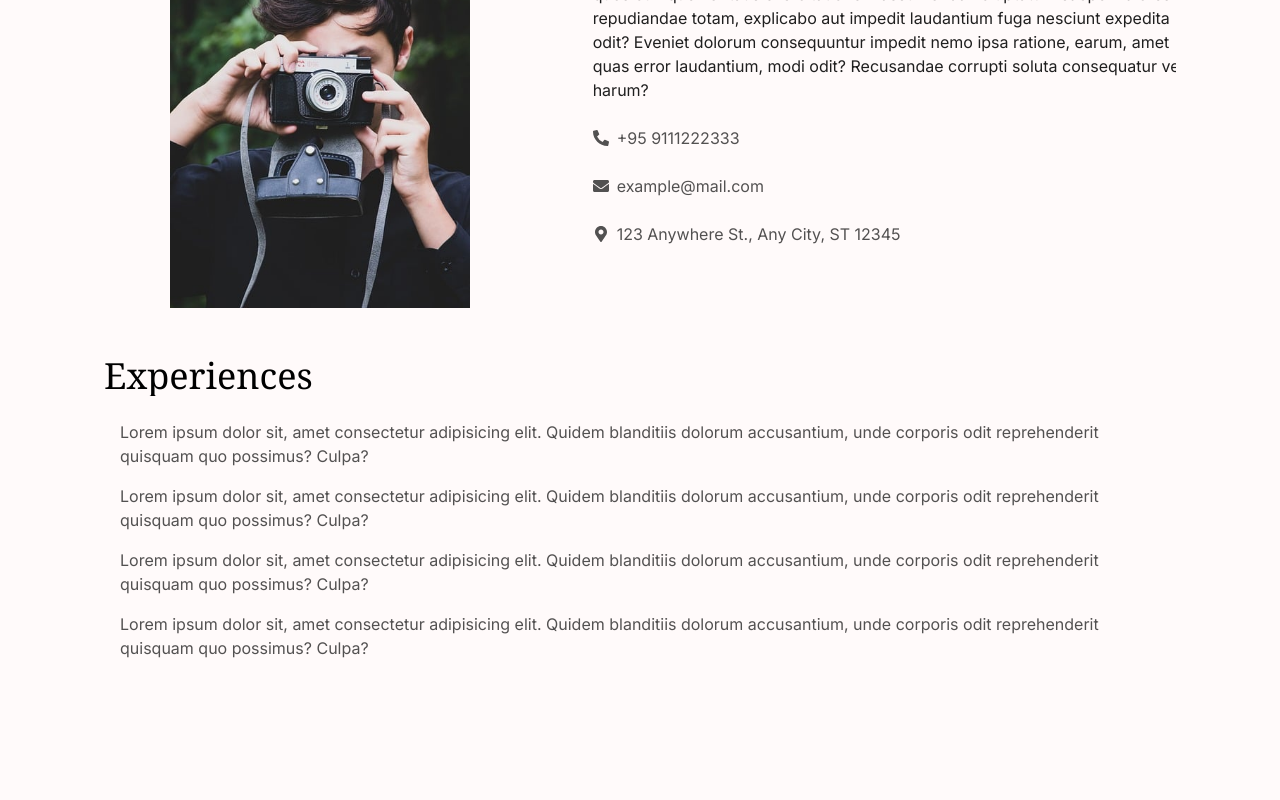
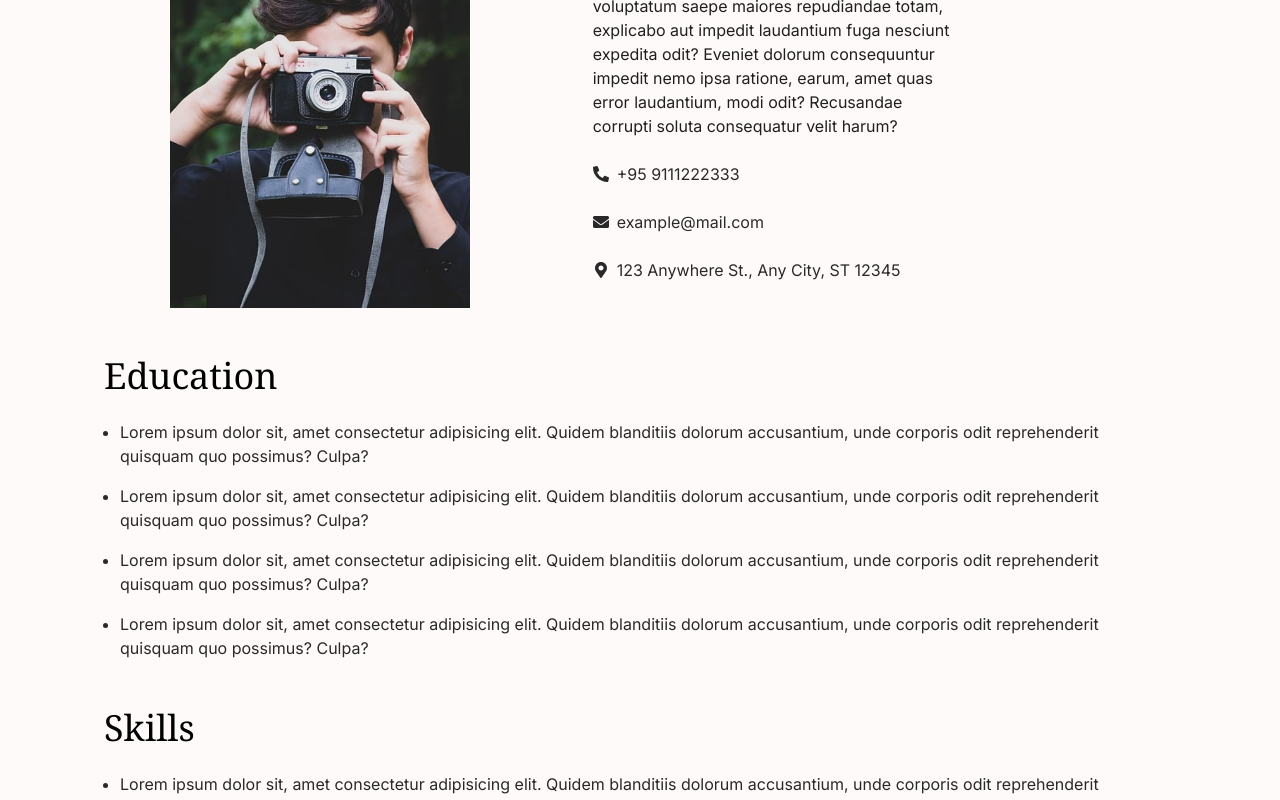
Before and after one commit to phyothantzin/ksh-portfolio, a Next.js app: page /about in a window 1280 px wide. Shown: the part 320-1120 px from the top of the page. Built offline with nearby package versions, Linux system fonts and the light colour scheme.

Commit message:
bio page fix and added infos

```diff
--- a/app/(root)/about/page.tsx
+++ b/app/(root)/about/page.tsx
@@ -6,7 +6,7 @@ const Page = () => {
   return (
     <>
       <Navbar visibleDefault={true} fixed={false} />
-      <section className="sm:py-12 py-10 px-6">
+      <section className="sm:py-12 py-10 px-6 overflow-x-hidden">
         <Bio aboutPage={true} />
       </section>
     </>
--- a/app/components/Bio.tsx
+++ b/app/components/Bio.tsx
@@ -4,6 +4,7 @@ import React, { useRef } from "react";
 import { motion, useInView } from "framer-motion";
 import { imageVariants, textVariants } from "../variants";
 import { FaPhoneAlt, FaEnvelope, FaMapMarkerAlt } from "react-icons/fa";
+import Info from "./Info";
 
 interface Props {
   aboutPage?: boolean;
@@ -39,7 +40,7 @@ const Bio = ({ aboutPage = false }: Props) => {
           initial="initial"
           animate={isInView ? "animate" : "initial"}
           transition={{ duration: 4, type: "easeIn" }}
-          className="col-span-7 justify-self-start lg:px-8 px-0 mt-8 lg:mt-0"
+          className="col-span-7 justify-self-start lg:px-8 px-4 sm:px-2 mt-8 lg:mt-0 lg:max-w-[calc(100% - 32px)] max-w-full"
         >
           <motion.h2
             variants={textVariants}
@@ -55,9 +56,7 @@ const Bio = ({ aboutPage = false }: Props) => {
             initial="initial"
             animate={isInView ? "animate" : "initial"}
             transition={{ duration: 1, delay: 4 }}
-            className={`text-[#000000e0] text-[1rem] mb-6 ${
-              aboutPage && "lg:w-[600px] w-[460px]"
-            }`}
+            className={`text-[#000000e0] text-[1rem] mb-6 lg:w-3/4 xl:w-2/3`}
           >
             Lorem ipsum dolor, sit amet consectetur adipisicing elit. Ad ipsam
             quidem odio quos cumque veritatis exercitationem assumenda
@@ -113,46 +112,11 @@ const Bio = ({ aboutPage = false }: Props) => {
 
       {aboutPage && (
         <>
-          <div className="flex pt-12 pb-6 justify-start">
-            <motion.div>
-              <motion.h2
-                variants={textVariants}
-                initial="initial"
-                animate={isInView ? "animate" : "initial"}
-                transition={{ duration: 1 }}
-                className="font-serif text-4xl mb-6"
-              >
-                Experiences
-              </motion.h2>
-              <motion.ul
-                variants={textVariants}
-                initial="initial"
-                animate={isInView ? "animate" : "initial"}
-                transition={{ duration: 1, delay: 5 }}
-                className="list-disc ml-4"
-              >
-                <li className="text-[#000000e0] text-[1rem] mb-4">
-                  Lorem ipsum dolor sit, amet consectetur adipisicing elit.
-                  Quidem blanditiis dolorum accusantium, unde corporis odit
-                  reprehenderit quisquam quo possimus? Culpa?
-                </li>
-                <li className="text-[#000000e0] text-[1rem] mb-4">
-                  Lorem ipsum dolor sit, amet consectetur adipisicing elit.
-                  Quidem blanditiis dolorum accusantium, unde corporis odit
-                  reprehenderit quisquam quo possimus? Culpa?
-                </li>
-                <li className="text-[#000000e0] text-[1rem] mb-4">
-                  Lorem ipsum dolor sit, amet consectetur adipisicing elit.
-                  Quidem blanditiis dolorum accusantium, unde corporis odit
-                  reprehenderit quisquam quo possimus? Culpa?
-                </li>
-                <li className="text-[#000000e0] text-[1rem] mb-4">
-                  Lorem ipsum dolor sit, amet consectetur adipisicing elit.
-                  Quidem blanditiis dolorum accusantium, unde corporis odit
-                  reprehenderit quisquam quo possimus? Culpa?
-                </li>
-              </motion.ul>
-            </motion.div>
+          <div className="flex flex-col gap-8 pt-12 pb-6 justify-start">
+            <Info title="Education" />
+            <Info title="Skills" />
+            <Info title="Experience" />
+            <Info title="Hobbies" />
           </div>
         </>
       )}
--- /dev/null
+++ b/app/components/Info.tsx
@@ -0,0 +1,55 @@
+import { motion } from "framer-motion";
+import React from "react";
+import { textVariants } from "../variants";
+
+interface Props {
+  title: string;
+}
+
+const Info = ({ title }: Props) => {
+  return (
+    <>
+      <motion.div>
+        <motion.h2
+          variants={textVariants}
+          initial="initial"
+          animate="animate"
+          transition={{ duration: 1 }}
+          className="font-serif text-4xl mb-6"
+        >
+          {title}
+        </motion.h2>
+        <motion.ul
+          variants={textVariants}
+          initial="initial"
+          animate="animate"
+          transition={{ duration: 1, delay: 5 }}
+          className="list-disc ml-4"
+        >
+          <li className="text-[#000000e0] text-[1rem] mb-4">
+            Lorem ipsum dolor sit, amet consectetur adipisicing elit. Quidem
+            blanditiis dolorum accusantium, unde corporis odit reprehenderit
+            quisquam quo possimus? Culpa?
+          </li>
+          <li className="text-[#000000e0] text-[1rem] mb-4">
+            Lorem ipsum dolor sit, amet consectetur adipisicing elit. Quidem
+            blanditiis dolorum accusantium, unde corporis odit reprehenderit
+            quisquam quo possimus? Culpa?
+          </li>
+          <li className="text-[#000000e0] text-[1rem] mb-4">
+            Lorem ipsum dolor sit, amet consectetur adipisicing elit. Quidem
+            blanditiis dolorum accusantium, unde corporis odit reprehenderit
+            quisquam quo possimus? Culpa?
+          </li>
+          <li className="text-[#000000e0] text-[1rem] mb-4">
+            Lorem ipsum dolor sit, amet consectetur adipisicing elit. Quidem
+            blanditiis dolorum accusantium, unde corporis odit reprehenderit
+            quisquam quo possimus? Culpa?
+          </li>
+        </motion.ul>
+      </motion.div>
+    </>
+  );
+};
+
+export default Info;
--- a/app/globals.css
+++ b/app/globals.css
@@ -6,7 +6,6 @@
   margin: 0;
   padding: 0;
   box-sizing: border-box;
-  overflow-x: hidden;
 }
 
 body {
```
